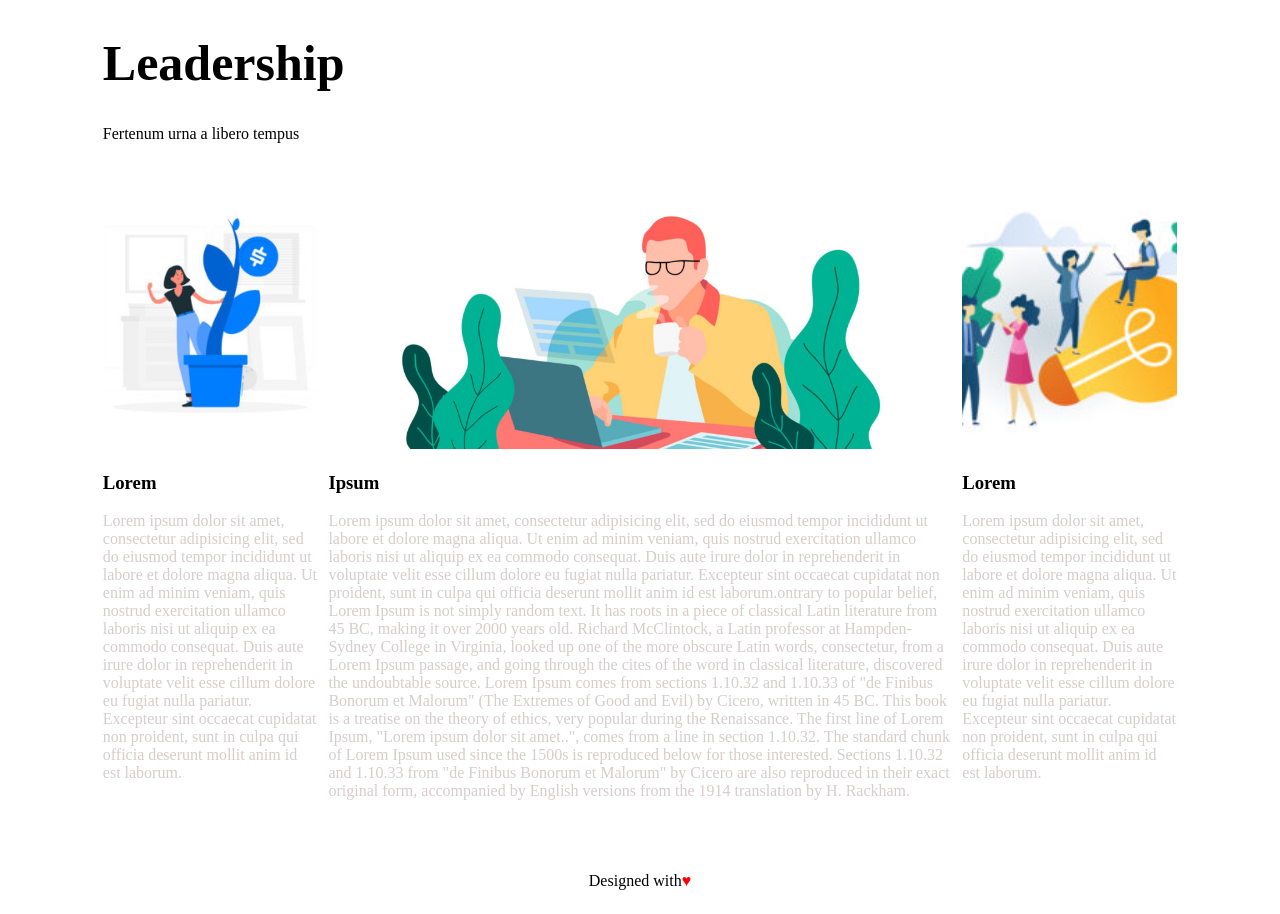
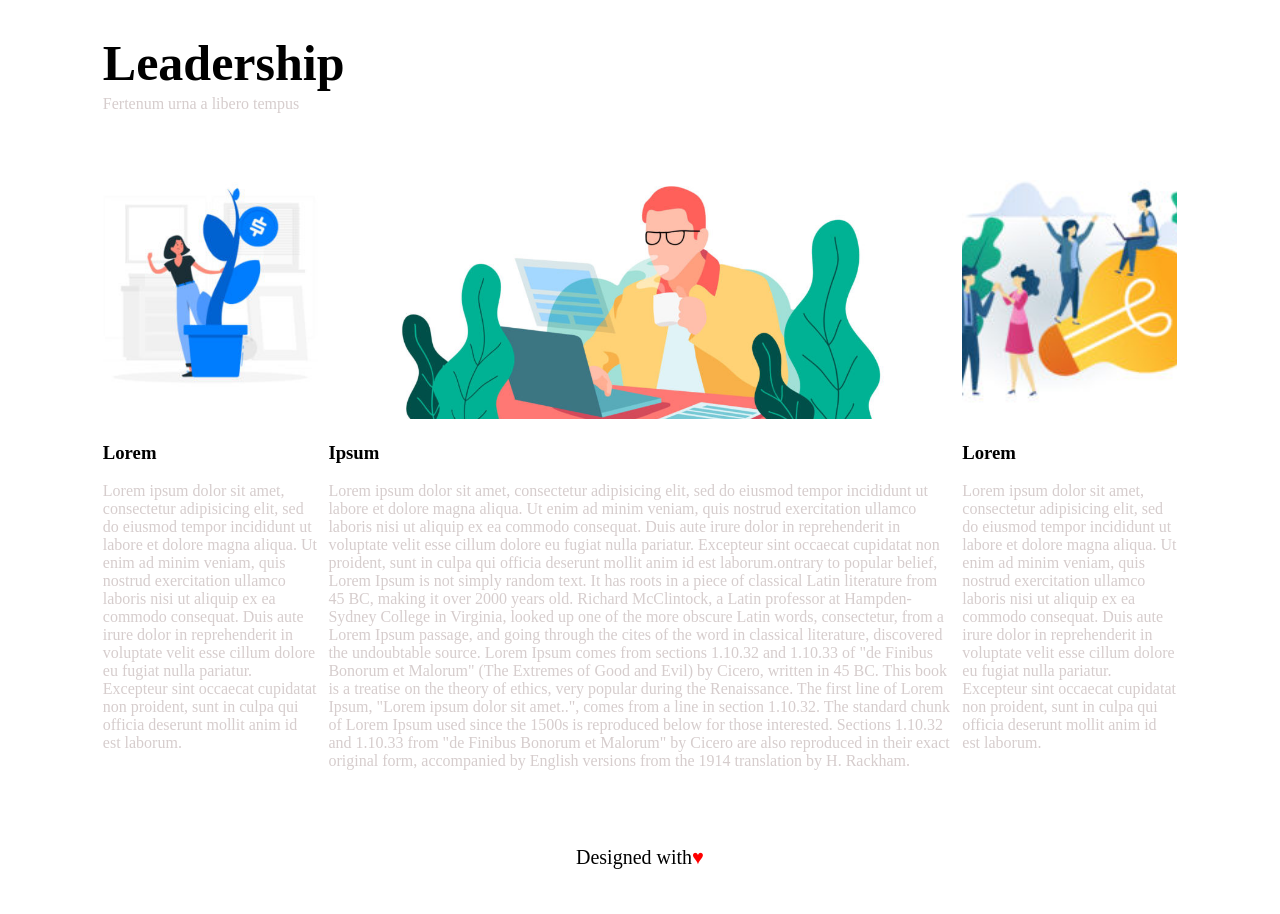
Before and after one commit to Wass01/htmlcss-wp, a plain HTML site: page index.html in a window 1280 px wide. Shown: the part 840-1754 px from the top of the page. Drawn offline with Linux system fonts and the light colour scheme.

Commit message:
ESERCIZIO COMPLETATO**

```diff
--- a/assets/css/master.css
+++ b/assets/css/master.css
@@ -38,7 +38,7 @@
 
 /* layout wp */
 
-.nav, .p-long{
+.nav, .p-long, #p-short{
   color: #d6cdcd;
 }
 
@@ -54,6 +54,10 @@
 
 #leadership{
   font-size: 50px;
+}
+
+#p-short{
+  margin-top: -30px;
 }
 
 div > h2{
@@ -78,6 +82,7 @@ div > h2{
 /* piè di pagina */
 .page-footer{
   text-align: center;
+  font-size: 20px;
 }
 
 #hearts{
--- a/index.html
+++ b/index.html
@@ -36,9 +36,9 @@
         </div>
       </div>
       <div class="row margin-t">
-        <div class="col-100 title">
+        <div class="col-100">
           <h1 id="leadership">Leadership</h1>
-          <p>Fertenum urna a libero tempus</p>
+          <p id="p-short">Fertenum urna a libero tempus</p>
         </div>
       </div>
       <div class="row margin-t">
```
